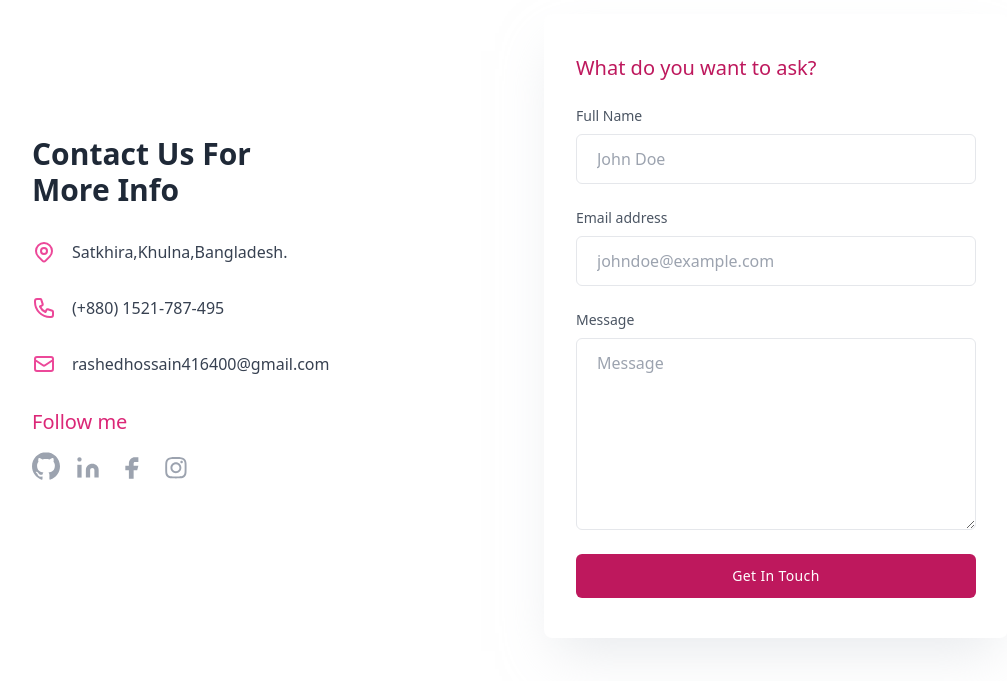
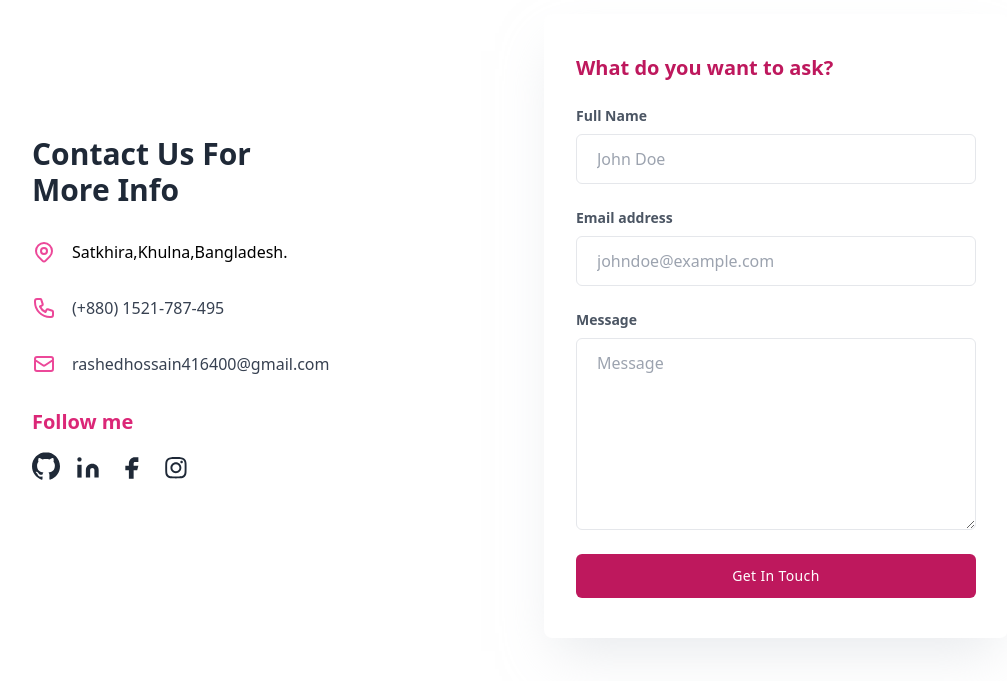
Before and after one commit to RashedAkash/next-portfolio, a Next.js app: page / in a window 1280 px wide. Shown: the part 668-1349 px from the top of the page, without its empty margins (120-1127 px from the left). Built offline with nearby package versions, Linux system fonts and the light colour scheme.

Commit message:
contact some change

```diff
--- a/src/app/layout.js
+++ b/src/app/layout.js
@@ -20,7 +20,7 @@ export const metadata = {
 
 export default function RootLayout({ children }) {
   return (
-    <html lang="en">
+    <html lang="en" data-theme="light">
       <body className={`${inter.variable} ${roboto_mono.variable}`}>
         <Navbar />
         <div className=" max-w-5xl mx-auto">{children}</div>
--- a/src/components/Contact.jsx
+++ b/src/components/Contact.jsx
@@ -4,15 +4,13 @@ const Contact = () => {
   return (
     <div>
       <div>
-        <div className=" text-center mt-10">
-
-        </div>
+        <div className=" text-center mt-10"></div>
         <div>
           <section className="">
             <div className="container px-6 py-12 mx-auto">
               <div className="lg:flex lg:items-center lg:-mx-6">
                 <div className="lg:w-1/2 lg:mx-6">
-                  <h1 className="text-2xl font-semibold text-gray-800 capitalize dark:text-white lg:text-3xl">
+                  <h1 className="text-2xl font-semibold text-gray-800 capitalize dark:text-text-[#000] lg:text-3xl">
                     Contact us for <br /> more info
                   </h1>
 
@@ -38,7 +36,7 @@ const Contact = () => {
                         />
                       </svg>
 
-                      <span className="mx-2 text-gray-700 truncate w-72 dark:text-gray-400">
+                      <span className="mx-2 text-[#000] truncate w-72 ">
                         Satkhira,Khulna,Bangladesh.
                       </span>
                     </p>
@@ -59,7 +57,7 @@ const Contact = () => {
                         />
                       </svg>
 
-                      <span className="mx-2 text-gray-700 truncate w-72 dark:text-gray-400">
+                      <span className="mx-2 text-gray-700 truncate w-72 dark:text-[#000]">
                         (+880) 1521-787-495
                       </span>
                     </p>
@@ -80,20 +78,20 @@ const Contact = () => {
                         />
                       </svg>
 
-                      <span className="mx-2 text-gray-700 truncate w-72 dark:text-gray-400">
+                      <span className="mx-2 text-gray-700 truncate w-72 dark:text-[#000]">
                         rashedhossain416400@gmail.com
                       </span>
                     </p>
                   </div>
 
                   <div className="mt-6 w-80 md:mt-8">
-                    <h3 className="text-pink-600 dark:text-pink-700 text-xl ">
+                    <h3 className="text-pink-600 dark:text-pink-700 font-bold text-xl ">
                       Follow me
                     </h3>
 
                     <div className="flex mt-4 -mx-1.5 ">
                       <a
-                        className="mx-1.5 dark:hover:text-pink-700 text-gray-400 transition-colors duration-300 transform hover:text-blue-500"
+                        className="mx-1.5 dark:hover:text-pink-700  transition-colors duration-300 transform hover:text-blue-500"
                         href="https://github.com/RashedAkash"
                       >
                         <svg
@@ -106,7 +104,7 @@ const Contact = () => {
                       </a>
 
                       <a
-                        className="mx-1.5 dark:hover:text-pink-700 text-gray-400 transition-colors duration-300 transform hover:text-blue-500"
+                        className="mx-1.5 dark:hover:text-pink-700  transition-colors duration-300 transform hover:text-blue-500"
                         href="https://www.linkedin.com/in/rashed-hossain-1845762a4/"
                       >
                         <svg
@@ -131,7 +129,7 @@ const Contact = () => {
                       </a>
 
                       <a
-                        className="mx-1.5 dark:hover:text-pink-700 text-gray-400 transition-colors duration-300 transform hover:text-blue-500"
+                        className="mx-1.5 dark:hover:text-pink-700  transition-colors duration-300 transform hover:text-blue-500"
                         href=""
                       >
                         <svg
@@ -148,7 +146,7 @@ const Contact = () => {
                       </a>
 
                       <a
-                        className="mx-1.5 dark:hover:text-pink-700 text-gray-400 transition-colors duration-300 transform hover:text-blue-500"
+                        className="mx-1.5 dark:hover:text-pink-700  transition-colors duration-300 transform hover:text-blue-500"
                         href="#"
                       >
                         <svg
@@ -169,42 +167,42 @@ const Contact = () => {
 
                 <div className="mt-8 lg:w-1/2 lg:mx-6">
                   <div className="w-full px-8 py-10 mx-auto overflow-hidden  rounded-lg shadow-2xl  lg:max-w-xl shadow-gray-300/50 dark:shadow-black/50">
-                    <h1 className="text-xl font-medium text-pink-700">
+                    <h1 className="text-xl font-bold text-pink-700">
                       What do you want to ask?
                     </h1>
 
-                    <form  className="mt-6">
+                    <form className="mt-6">
                       <div className="flex-1">
-                        <label className="block mb-2 text-sm text-gray-600 dark:text-gray-200">
+                        <label className="block mb-2 text-sm font-semibold text-gray-600 ">
                           Full Name
                         </label>
                         <input
                           name="name"
                           type="text"
                           placeholder="John Doe"
-                          className="block w-full px-5 py-3 mt-2 text-gray-700 placeholder-gray-400 bg-white border border-gray-200 rounded-md dark:placeholder-gray-600 dark:bg-gray-900 dark:text-gray-300 dark:border-gray-700 focus:border-pink-700 dark:focus:border-pink-700 focus:ring-pink-700 focus:outline-none focus:ring focus:ring-opacity-40"
+                          className="block w-full px-5 py-3 mt-2 text-gray-700  bg-white border border-gray-200 rounded-md  dark:bg-gray-900 dark:text-gray-300 dark:border-gray-700 focus:border-pink-700 dark:focus:border-pink-700 focus:ring-pink-700 focus:outline-none focus:ring focus:ring-opacity-40"
                         />
                       </div>
 
                       <div className="flex-1 mt-6">
-                        <label className="block mb-2 text-sm text-gray-600 dark:text-gray-200">
+                        <label className="block mb-2 text-sm text-gray-600 font-semibold ">
                           Email address
                         </label>
                         <input
                           name="email"
                           type="email"
                           placeholder="johndoe@example.com"
-                          className="block w-full px-5 py-3 mt-2 text-gray-700 placeholder-gray-400 bg-white border border-gray-200 rounded-md dark:placeholder-gray-600 dark:bg-gray-900 dark:text-gray-300 dark:border-gray-700 focus:border-pink-700 dark:focus:border-pink-700 focus:ring-pink-700 focus:outline-none focus:ring focus:ring-opacity-40"
+                          className="block w-full px-5 py-3 mt-2 text-gray-900 placeholder-gray-400 bg-white border border-gray-200 rounded-md dark:bg-gray-900 dark:text-gray-900 dark:border-gray-700 focus:border-pink-700 dark:focus:border-pink-700 focus:ring-pink-700 focus:outline-none focus:ring focus:ring-opacity-40"
                         />
                       </div>
 
                       <div className="w-full mt-6">
-                        <label className="block mb-2 text-sm text-gray-600 dark:text-gray-200">
+                        <label className="block mb-2 text-sm text-gray-600 dark:text-gray-600 font-semibold">
                           Message
                         </label>
                         <textarea
                           name="message"
-                          className="block w-full h-32 px-5 py-3 mt-2 text-gray-700 placeholder-gray-400 bg-white border border-gray-200 rounded-md md:h-48 dark:placeholder-gray-600 dark:bg-gray-900 dark:text-gray-300 dark:border-gray-700 focus:border-pink-700 dark:focus:border-pink-700 focus:ring-pink-700 focus:outline-none focus:ring focus:ring-opacity-40"
+                          className="block w-full h-32 px-5 py-3 mt-2 text-gray-700  bg-white border border-gray-200 rounded-md md:h-48 dark:bg-gray-900 dark:text-gray-300 dark:border-gray-700 focus:border-pink-700 dark:focus:border-pink-700 focus:ring-pink-700 focus:outline-none focus:ring focus:ring-opacity-40"
                           placeholder="Message"
                         ></textarea>
                       </div>
```
